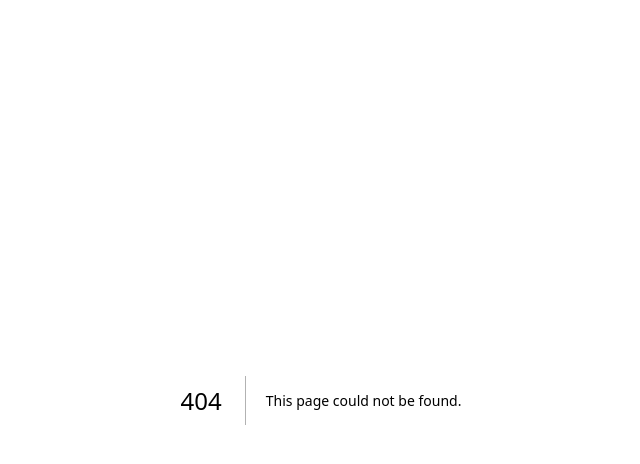
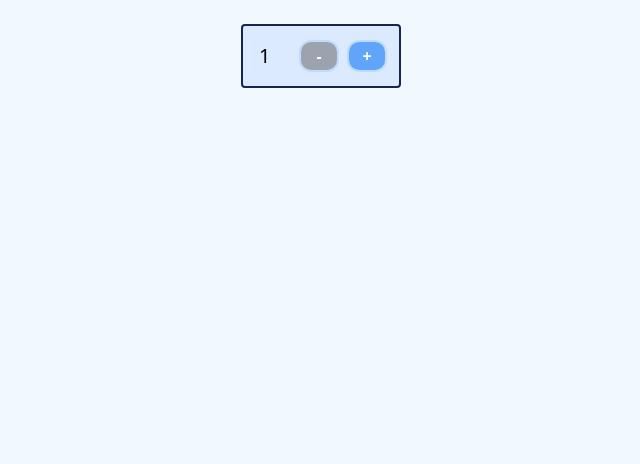
Before and after one commit to Lily-HuRL/cprg306-assignments, a Next.js app: page /week-4 in a window 1280 px wide. Before the commit this address had no page. Shown: the top 464 px of the page, without its empty margins (319-959 px from the left). Built offline with nearby package versions, Linux system fonts and the light colour scheme.

Commit message:
add week 4 pages

```diff
--- a/app/layout.js
+++ b/app/layout.js
@@ -2,8 +2,8 @@
 import "./globals.css";
 
 export const metadata = {
-  title: "Shopping List",
-  description: "A shopping list for groceries",
+  title: "CPRG306 Weekly Assignments",
+  description: "Weekly assignments for CPRG306: Web Development 2",
 };
 
 export default function RootLayout({ children }) {
--- a/app/page.js
+++ b/app/page.js
@@ -11,6 +11,9 @@ export default function Page() {
         <li>
           <Link href="/week-3">Week 3 Assignment</Link>
         </li>
+        <li>
+          <Link href="/week-4">Week 4 Assignment</Link>
+        </li>
       </ul>
     </main>
   );
--- /dev/null
+++ b/app/week-4/new-item.js
@@ -0,0 +1,30 @@
+"use client";
+import { useState } from 'react';
+
+export default function Counter() {
+    const [quantity, setQuantity] = useState(1);
+
+    const increment = () => {
+        setQuantity(quantity + 1);
+    }
+
+    const decrement = () => {
+        setQuantity(quantity - 1);
+    }
+
+    return (
+        <div className='flex mx-auto items-center bg-blue-100 border-blue-950 border-2 rounded w-40 h-16 gap-2'>
+            <p className='px-4 w-12 text-xl'>{quantity}</p>
+
+            <button onClick={decrement}
+                disabled={quantity <= 1}
+                className=' bg-blue-400 hover:bg-blue-600 active:bg-blue-800 disabled:bg-gray-400 rounded-xl border-blue-200 border-2 w-10 h-8 font-bold text-white'>
+            -</button>
+
+            <button onClick={increment}
+                disabled={quantity >= 20}
+                className=' bg-blue-400 hover:bg-blue-600 active:bg-blue-800 disabled:bg-gray-400 rounded-xl border-blue-200 border-2 h-8 w-10 font-bold text-white'>
+            +</button>
+        </div>
+    )
+}
--- /dev/null
+++ b/app/week-4/page.js
@@ -0,0 +1,9 @@
+import Counter from "./new-item";
+
+export default function Page() {
+    return (
+        <main className="m-6">
+            <Counter />
+        </main>
+    );
+}
```
